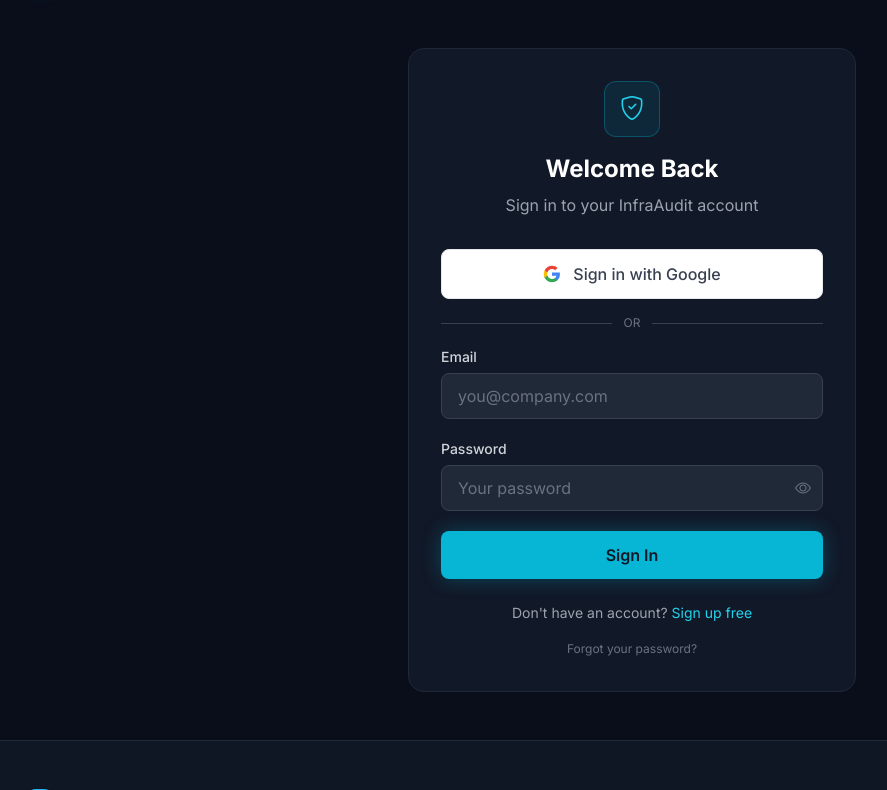
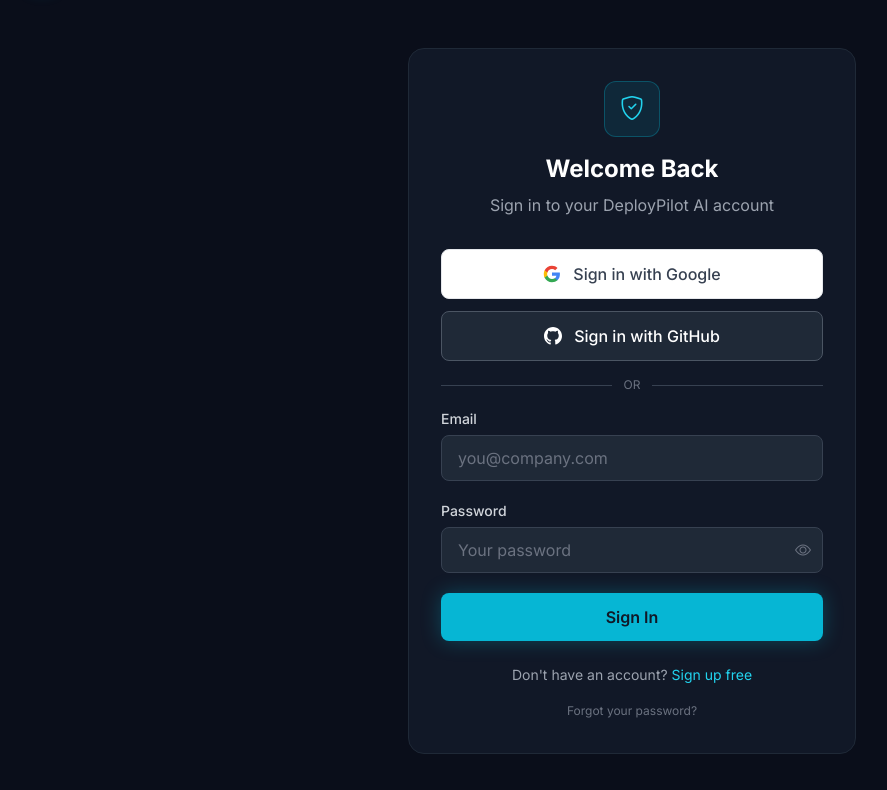
Before and after one commit to vijaykanth1729/DeployPilotAI, a Flask app: page /login in a window 1280 px wide. Shown: the part 65-855 px from the top of the page, without its empty margins (8-895 px from the left). Run offline with Flask 3, Linux system fonts and the light colour scheme; some libraries are stand-ins or nearby versions.

Commit message:
Added Github oAuth Integration

```diff
--- a/deploypilot-ai/app.py
+++ b/deploypilot-ai/app.py
@@ -174,6 +174,11 @@ RAZORPAY_KEY_SECRET = os.getenv('RAZORPAY_KEY_SECRET', '')
 GOOGLE_CLIENT_ID = os.getenv('GOOGLE_CLIENT_ID', '')
 GOOGLE_CLIENT_SECRET = os.getenv('GOOGLE_CLIENT_SECRET', '')
 GOOGLE_REDIRECT_URI = os.getenv('GOOGLE_REDIRECT_URI', 'https://deploypilotai.automationvijay.site/auth/google/callback')
+
+# GitHub OAuth config
+GITHUB_OAUTH_CLIENT_ID = os.getenv('GITHUB_OAUTH_CLIENT_ID', '')
+GITHUB_OAUTH_CLIENT_SECRET = os.getenv('GITHUB_OAUTH_CLIENT_SECRET', '')
+GITHUB_OAUTH_REDIRECT_URI = os.getenv('GITHUB_OAUTH_REDIRECT_URI', 'https://deploypilotai.automationvijay.site/auth/github/callback')
 
 # Email config (Gmail SMTP or AWS SES)
 SMTP_HOST = os.getenv('SMTP_HOST', 'smtp.gmail.com')
@@ -1366,6 +1371,125 @@ def google_callback():
     except Exception as e:
         app.logger.error(f'Google OAuth error: {e}')
         flash('Google login failed. Please try again or use email/password.', 'error')
+        return redirect(url_for('login'))
+
+
+@app.route('/auth/github')
+def github_oauth_login():
+    """Redirect user to GitHub OAuth consent screen."""
+    if not GITHUB_OAUTH_CLIENT_ID:
+        flash('GitHub login is not configured.', 'error')
+        return redirect(url_for('login'))
+    import urllib.parse
+    params = urllib.parse.urlencode({
+        'client_id': GITHUB_OAUTH_CLIENT_ID,
+        'redirect_uri': GITHUB_OAUTH_REDIRECT_URI,
+        'scope': 'user:email read:user',
+    })
+    return redirect(f'https://github.com/login/oauth/authorize?{params}')
+
+
+@app.route('/auth/github/callback')
+def github_oauth_callback():
+    """Handle GitHub OAuth callback."""
+    code = request.args.get('code')
+    error = request.args.get('error')
+
+    if error or not code:
+        flash('GitHub login was cancelled or failed.', 'error')
+        return redirect(url_for('login'))
+
+    try:
+        import urllib.request
+        import urllib.parse
+
+        # Exchange code for access token
+        token_data = urllib.parse.urlencode({
+            'client_id': GITHUB_OAUTH_CLIENT_ID,
+            'client_secret': GITHUB_OAUTH_CLIENT_SECRET,
+            'code': code,
+            'redirect_uri': GITHUB_OAUTH_REDIRECT_URI,
+        }).encode()
+
+        token_req = urllib.request.Request(
+            'https://github.com/login/oauth/access_token',
+            data=token_data,
+            headers={
+                'Content-Type': 'application/x-www-form-urlencoded',
+                'Accept': 'application/json'
+            }
+        )
+        with urllib.request.urlopen(token_req) as resp:
+            token_response = json.loads(resp.read().decode())
+
+        access_token = token_response.get('access_token')
+        if not access_token:
+            flash('Failed to get access token from GitHub.', 'error')
+            return redirect(url_for('login'))
+
+        # Get user info
+        user_req = urllib.request.Request(
+            'https://api.github.com/user',
+            headers={
+                'Authorization': f'Bearer {access_token}',
+                'Accept': 'application/json'
+            }
+        )
+        with urllib.request.urlopen(user_req) as resp:
+            github_user = json.loads(resp.read().decode())
+
+        # Get primary email (may be private)
+        email = github_user.get('email')
+        if not email:
+            email_req = urllib.request.Request(
+                'https://api.github.com/user/emails',
+                headers={
+                    'Authorization': f'Bearer {access_token}',
+                    'Accept': 'application/json'
+                }
+            )
+            with urllib.request.urlopen(email_req) as resp:
+                emails = json.loads(resp.read().decode())
+            for e in emails:
+                if e.get('primary') and e.get('verified'):
+                    email = e['email']
+                    break
+            if not email and emails:
+                email = emails[0].get('email', '')
+
+        if not email:
+            flash('Could not get email from GitHub account.', 'error')
+            return redirect(url_for('login'))
+
+        email = email.lower()
+        name = github_user.get('name') or github_user.get('login', email.split('@')[0])
+
+        # Find or create user
+        user = User.query.filter_by(email=email).first()
+        if not user:
+            user = User(email=email, name=name)
+            user.set_password(uuid.uuid4().hex)
+            user.plan = 'pro'
+            user.plan_expires_at = datetime.now(timezone.utc) + timedelta(days=7)
+            # Store GitHub token for repo scanning
+            user.github_token = access_token
+            db.session.add(user)
+            db.session.commit()
+            login_user(user)
+            flash(f'🎉 Welcome {name}! Account created with GitHub. You have a 7-day Pro trial.', 'success')
+        else:
+            # Update GitHub token if user already exists
+            if not user.github_token:
+                user.github_token = access_token
+                db.session.commit()
+            login_user(user)
+            flash(f'Welcome back, {user.name}!', 'success')
+
+        return redirect(url_for('dashboard'))
+
+    except Exception as e:
+        app.logger.error(f'GitHub OAuth error: {e}')
+        flash('GitHub login failed. Please try again or use email/password.', 'error')
         return redirect(url_for('login'))
 
 
--- a/deploypilot-ai/templates/auth.html
+++ b/deploypilot-ai/templates/auth.html
@@ -10,17 +10,23 @@
                 </div>
                 {% if mode == 'register' %}
                 <h1 class="text-2xl font-bold text-white">Create Your Account</h1>
-                <p class="text-gray-400 mt-2">Start scanning infrastructure for free</p>
+                <p class="text-gray-400 mt-2">Start scanning your infrastructure for free</p>
                 {% else %}
                 <h1 class="text-2xl font-bold text-white">Welcome Back</h1>
-                <p class="text-gray-400 mt-2">Sign in to your InfraAudit account</p>
+                <p class="text-gray-400 mt-2">Sign in to your DeployPilot AI account</p>
                 {% endif %}
             </div>
 
             <!-- Google OAuth Button -->
-            <a href="{{ url_for('google_login') }}" class="w-full flex items-center justify-center gap-3 bg-white hover:bg-gray-100 text-gray-700 py-3 rounded-lg font-medium transition border border-gray-200 mb-4">
+            <a href="{{ url_for('google_login') }}" class="w-full flex items-center justify-center gap-3 bg-white hover:bg-gray-100 text-gray-700 py-3 rounded-lg font-medium transition border border-gray-200 mb-3">
                 <svg width="18" height="18" viewBox="0 0 24 24"><path d="M22.56 12.25c0-.78-.07-1.53-.2-2.25H12v4.26h5.92c-.26 1.37-1.04 2.53-2.21 3.31v2.77h3.57c2.08-1.92 3.28-4.74 3.28-8.09z" fill="#4285F4"/><path d="M12 23c2.97 0 5.46-.98 7.28-2.66l-3.57-2.77c-.98.66-2.23 1.06-3.71 1.06-2.86 0-5.29-1.93-6.16-4.53H2.18v2.84C3.99 20.53 7.7 23 12 23z" fill="#34A853"/><path d="M5.84 14.09c-.22-.66-.35-1.36-.35-2.09s.13-1.43.35-2.09V7.07H2.18C1.43 8.55 1 10.22 1 12s.43 3.45 1.18 4.93l2.85-2.22.81-.62z" fill="#FBBC05"/><path d="M12 5.38c1.62 0 3.06.56 4.21 1.64l3.15-3.15C17.45 2.09 14.97 1 12 1 7.7 1 3.99 3.47 2.18 7.07l3.66 2.84c.87-2.6 3.3-4.53 6.16-4.53z" fill="#EA4335"/></svg>
                 {% if mode == 'register' %}Continue with Google{% else %}Sign in with Google{% endif %}
+            </a>
+
+            <!-- GitHub OAuth Button -->
+            <a href="{{ url_for('github_oauth_login') }}" class="w-full flex items-center justify-center gap-3 bg-gray-800 hover:bg-gray-700 text-white py-3 rounded-lg font-medium transition border border-gray-600 mb-4">
+                <svg width="18" height="18" viewBox="0 0 24 24" fill="white"><path d="M12 0c-6.626 0-12 5.373-12 12 0 5.302 3.438 9.8 8.207 11.387.599.111.793-.261.793-.577v-2.234c-3.338.726-4.033-1.416-4.033-1.416-.546-1.387-1.333-1.756-1.333-1.756-1.089-.745.083-.729.083-.729 1.205.084 1.839 1.237 1.839 1.237 1.07 1.834 2.807 1.304 3.492.997.107-.775.418-1.305.762-1.604-2.665-.305-5.467-1.334-5.467-5.931 0-1.311.469-2.381 1.236-3.221-.124-.303-.535-1.524.117-3.176 0 0 1.008-.322 3.301 1.23.957-.266 1.983-.399 3.003-.404 1.02.005 2.047.138 3.006.404 2.291-1.552 3.297-1.23 3.297-1.23.653 1.653.242 2.874.118 3.176.77.84 1.235 1.911 1.235 3.221 0 4.609-2.807 5.624-5.479 5.921.43.372.823 1.102.823 2.222v3.293c0 .319.192.694.801.576 4.765-1.589 8.199-6.086 8.199-11.386 0-6.627-5.373-12-12-12z"/></svg>
+                {% if mode == 'register' %}Continue with GitHub{% else %}Sign in with GitHub{% endif %}
             </a>
 
             <!-- Divider -->
--- a/deploypilot-ai/templates/base.html
+++ b/deploypilot-ai/templates/base.html
@@ -294,6 +294,15 @@
             this.closest('[class*="mb-2"]').remove();
         });
     });
+    // Auto-dismiss flash messages after 4 seconds
+    document.querySelectorAll('[class*="mb-2"][class*="rounded-lg"]').forEach(function(msg) {
+        setTimeout(function() {
+            msg.style.transition = 'opacity 0.3s, transform 0.3s';
+            msg.style.opacity = '0';
+            msg.style.transform = 'translateY(-10px)';
+            setTimeout(function() { msg.remove(); }, 300);
+        }, 4000);
+    });
 </script>
 {% block scripts %}{% endblock %}
 </body>
```
